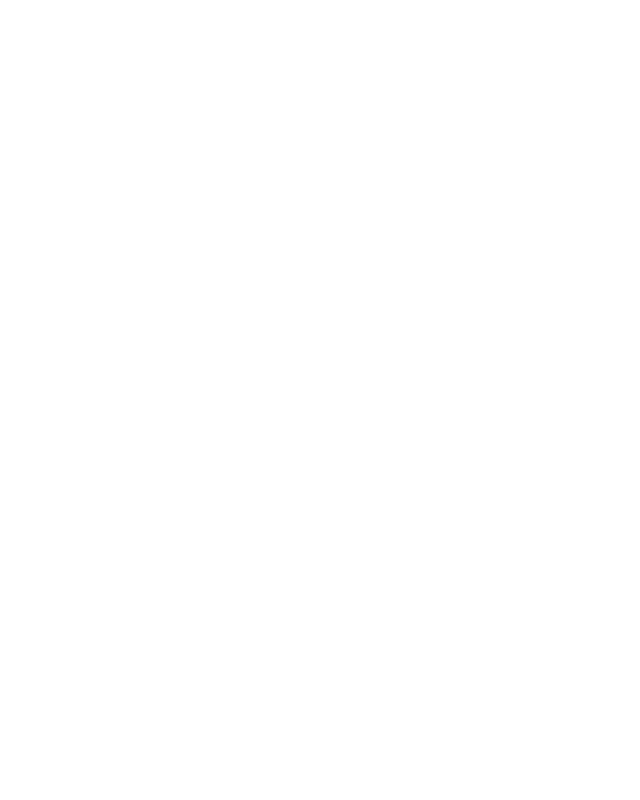
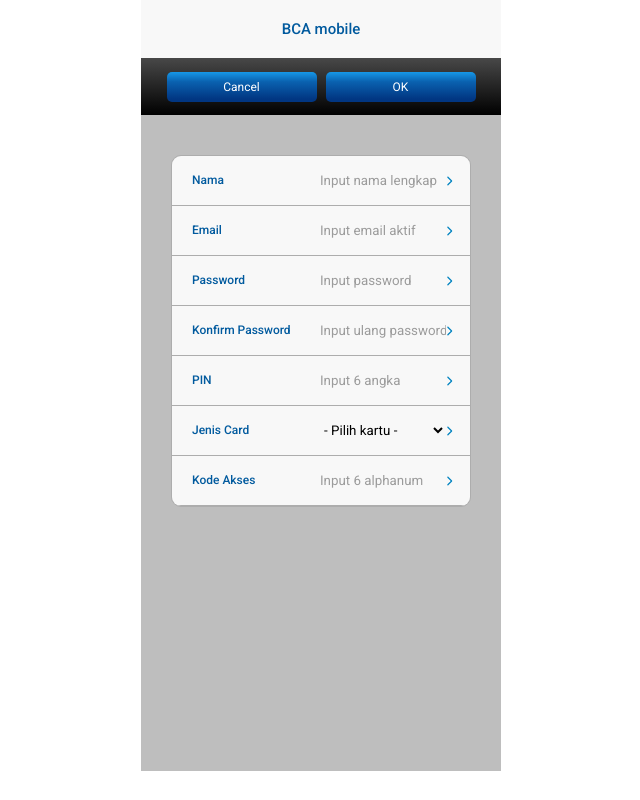
Before and after one commit to Akbaroke/MERNSTACK-mBanking, a React (Create React App) app in the folder frontend/: page /buka-rekening in a window 1280 px wide. Before the commit this address had no page. Shown: the whole page, without its empty margins (319-959 px from the left). Built offline with nearby package versions, Linux system fonts and the light colour scheme.

Commit message:
update...

```diff
--- a/frontend/src/App.js
+++ b/frontend/src/App.js
@@ -3,6 +3,7 @@
 import Home from './pages/Home/Home';
 import Info from './pages/Info/Info';
 import GantiKode from './pages/GantiKode/GantiKode';
+import Register from './pages/Register/Register';
 
 function App() {
   return (
@@ -12,7 +13,8 @@
         <Route path="/home" element={<Home />} />
         <Route path="/m-Info" element={<Info />} />
         <Route path="/m-Transfer" element={<Home />} />
-        <Route path="/gantiKode" element={<GantiKode />} />
+        <Route path="/ganti-kode" element={<GantiKode />} />
+        <Route path="/buka-rekening" element={<Register />} />
       </Routes>
     </BrowserRouter>
   );
--- a/frontend/src/pages/Login/Login.jsx
+++ b/frontend/src/pages/Login/Login.jsx
@@ -99,8 +99,8 @@
         <div className="button"><img src={infobca} alt="bg-bottom" /><p>Info BCA</p></div>
       </div>
       <div className="op">
-        <Link to="/" className="button-op">Buka Rekening Baru</Link>
-        <Link to="/gantiKode" className="button-op">Ganti Kode Akses</Link>
+        <Link to="/buka-rekening" className="button-op">Buka Rekening Baru</Link>
+        <Link to="/ganti-kode" className="button-op">Ganti Kode Akses</Link>
         <Link to="/" className="button-op">Info Bca</Link>
       </div>
       <div className="bg"><img src={bg} alt="bg-bottom" /></div>
--- /dev/null
+++ b/frontend/src/pages/Register/Register.css
@@ -0,0 +1,67 @@
+.register{
+  background-color: #bebebe;
+  width: 100%;
+  min-height: 82vh;
+  color: #fff;
+  padding: 40px 30px;
+}
+
+@media only screen and (min-height: 830px){
+  .register{
+    min-height: 682px;
+  }
+}
+
+.card-register{
+  max-width: 309px;
+  border-radius: 10px;
+  overflow: hidden;
+  border: 1px solid #ADADAD;
+}
+
+.input-register{
+  width: 100%;
+  height: 50px;
+  display: flex;
+  justify-content: space-between;
+  gap: 10px;
+  background-color: #F8F8F8;
+  border-bottom: 1px solid #ADADAD;
+  padding: 5px 10px 6px 20px;
+  align-items: center;
+}
+
+.input-register > p {
+  max-width: 110px;
+  color: #015A9E;
+  font-weight: 500;
+  font-size: 12px;
+}
+
+.input-register > div {
+  width: 140px;
+  height: 100%;
+}
+
+.input-register > div > select,
+.input-register > div > input{
+  width: 90%;
+  height: 100%;
+  background-color: transparent;
+  border: none;
+  outline: none;
+}
+
+
+#select-card::after{
+  visibility: hidden !important;
+}
+
+.input-register > div > input::placeholder{
+  opacity: 0.7;
+}
+
+.icon-formKode{
+  color: #0284C1;
+  font-size: 10px;
+}
--- /dev/null
+++ b/frontend/src/pages/Register/Register.jsx
@@ -0,0 +1,78 @@
+import React from 'react'
+import { Link } from 'react-router-dom'
+import TopbarPolos from '../../components/TopbarPolos'
+import { FontAwesomeIcon } from '@fortawesome/react-fontawesome'
+import { faChevronRight } from "@fortawesome/free-solid-svg-icons"
+import './Register.css'
+
+function Register() {
+  return (
+    <div className='container'>
+      <TopbarPolos />
+      <div className='topbar-btn'>
+        <Link to='/' >Cancel</Link>
+        <div onClick={''} >OK</div>
+      </div>
+      <div className="register">
+      <div className="card-register">
+        <div className="input-register">
+          <p>Nama</p>
+          <div>
+            <input type="text" placeholder='Input nama lengkap' />
+            <FontAwesomeIcon className='icon-formKode' icon={faChevronRight} />
+          </div>
+        </div>
+        <div className="input-register">
+          <p>Email</p>
+          <div>
+            <input type="text" placeholder='Input email aktif' />
+            <FontAwesomeIcon className='icon-formKode' icon={faChevronRight} />
+          </div>
+        </div>
+        <div className="input-register">
+          <p>Password</p>
+          <div>
+            <input type="text" placeholder='Input password' />
+            <FontAwesomeIcon className='icon-formKode' icon={faChevronRight} />
+          </div>
+        </div>
+        <div className="input-register">
+          <p>Konfirm Password</p>
+          <div>
+            <input type="text" placeholder='Input ulang password' />
+            <FontAwesomeIcon className='icon-formKode' icon={faChevronRight} />
+          </div>
+        </div>
+        <div className="input-register">
+          <p>PIN</p>
+          <div>
+            <input type="text" placeholder='Input 6 angka' />
+            <FontAwesomeIcon className='icon-formKode' icon={faChevronRight} />
+          </div>
+        </div>
+        <div className="input-register">
+          <p>Jenis Card</p>
+          <div>
+            <select id='select-card'>
+              <option value="">- Pilih kartu -</option>
+              <option value="blue">Blue</option>
+              <option value="gold">Gold</option>
+              <option value="platinum">Platinum</option>
+            </select>
+            <FontAwesomeIcon className='icon-formKode' icon={faChevronRight} />
+          </div>
+        </div>
+        <div className="input-register">
+          <p>Kode Akses</p>
+          <div>
+            <input type="text" placeholder='Input 6 alphanum' />
+            <FontAwesomeIcon className='icon-formKode' icon={faChevronRight} />
+          </div>
+        </div>
+      </div>
+      </div>
+    </div>
+  )
+}
+
+export default Register
```
Also changed, not shown: 1 other file (tests, documents, lock files or other folders).
